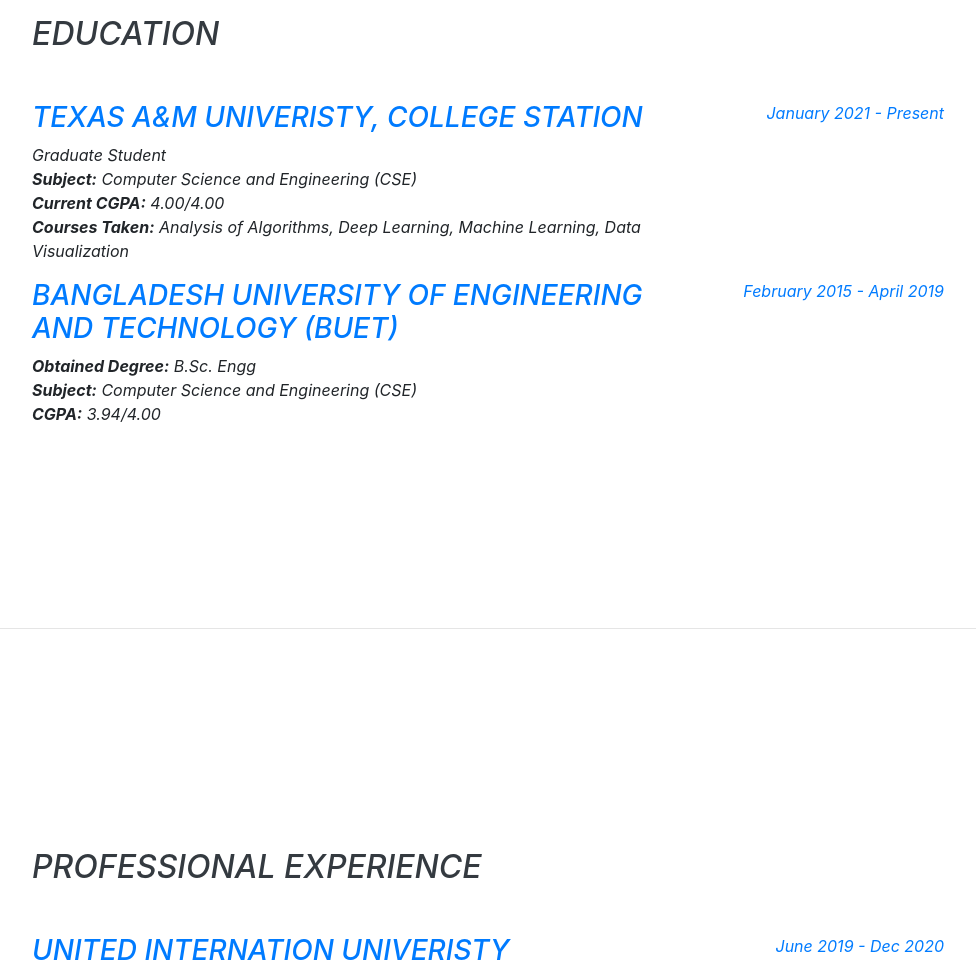
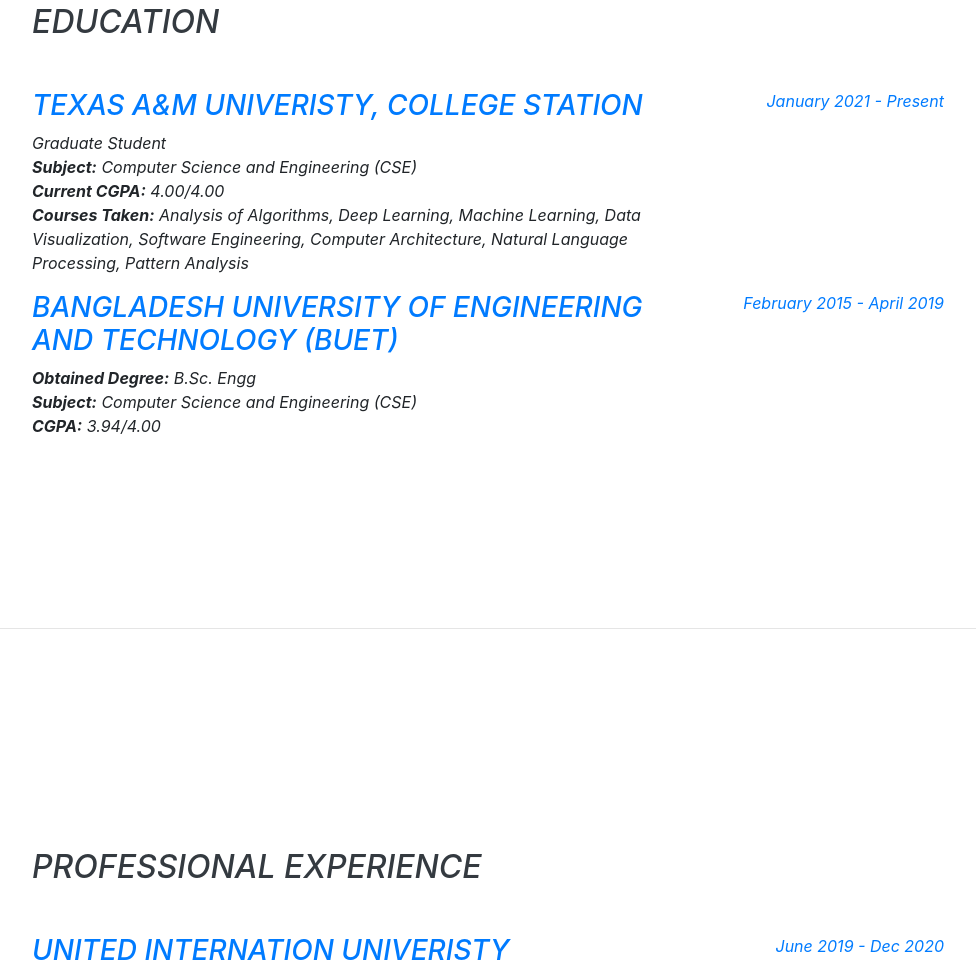
Before and after one commit to aman63/abdullahaman.github.io, a website with bundled scripts: page index.html in a window 1280 px wide. Shown: the part 2617-3596 px from the top of the page, without its empty margins (288-1264 px from the left). Built offline with nearby package versions, Linux system fonts and the light colour scheme; a web font is replaced by a local one.

Commit message:
Update index.html

```diff
--- a/index.html
+++ b/index.html
@@ -166,7 +166,7 @@
 <div> Graduate Student</div>
 <div><strong>Subject:</strong> Computer Science and Engineering (CSE)</div>
 <p><strong>Current CGPA:</strong> 4.00/4.00<br>
-<strong>Courses Taken:</strong> Analysis of Algorithms, Deep Learning, Machine Learning, Data Visualization</p>
+<strong>Courses Taken:</strong> Analysis of Algorithms, Deep Learning, Machine Learning, Data Visualization, Software Engineering, Computer Architecture, Natural Language Processing, Pattern Analysis</p>
 </div>
 <div class="resume-date text-md-right"><span class="text-primary">January 2021 - Present</span></div>
 </div>
```
